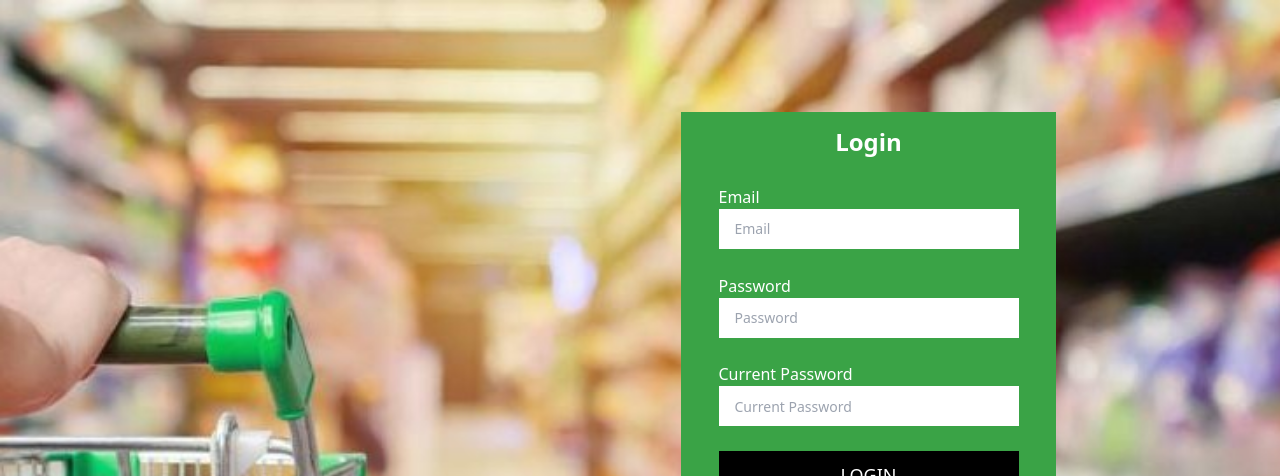
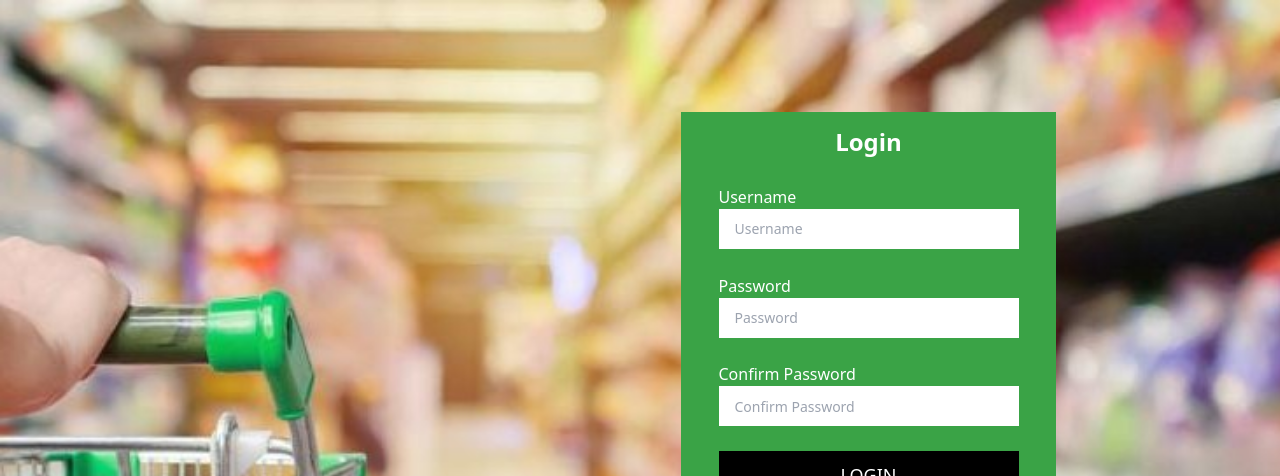
Before and after one commit to khaled-bissani/shelves-tracker, a React (Create React App) app in the folder supplier-frontend/: page /login in a window 1280 px wide. Shown: the top 476 px of the page. Built offline with nearby package versions, Linux system fonts and the light colour scheme.

Commit message:
Frontend <> Supplier frontend: adding formik in the login page

```diff
--- a/supplier-frontend/src/pages/login/Login.js
+++ b/supplier-frontend/src/pages/login/Login.js
@@ -3,6 +3,7 @@ import { useNavigate } from "react-router-dom"
 import SignupLoginButton from '../../components/SignupLoginButton'
 import TextInput from '../../components/TextInput'
 import Background from '../../assets/background.jpg'
+import {Formik} from 'formik'
 
 const Login = () => {
 
@@ -25,12 +26,20 @@ const Login = () => {
     }
 
   return (
+    <Formik
+    initialValues={{
+        username:'',
+        password:'',
+        confirm_password:''
+    }}
+    >
+        {(props)=> (
             <div className='flex justify-end h-screen' style={{backgroundImage : `url(${Background})`, backgroundRepeat:"no-repeat", backgroundSize:"cover"}}>
                 <div className='flex flex-col items-center justify-around w-[375px] h-[450px] bg-[#3AA346] mt-28 mr-56'>
                     <h1 className='font-sans font-bold text-[24px] text-white'>Login</h1>
-            <TextInput label={"Email"} type={"email"} placeholder={"Email"} value={user.email} onChange={(e)=>handleChange(e,"email")} textColor="white" bgColor="white"/>
+                    <TextInput label={"Username"} type={"text"} placeholder={"Username"} value={user.username} onChange={(e)=>handleChange(e,"username")} textColor="white" bgColor="white"/>
                     <TextInput label={"Password"} type={"password"} placeholder={"Password"} value={user.password} onChange={(e)=>handleChange(e,"password")} textColor="white" bgColor="white"/>
-            <TextInput label={"Current Password"} type={"password"} placeholder={"Current Password"} value={user.current_password} onChange={(e)=>handleChange(e,"current_password")} textColor="white" bgColor="white"/>
+                    <TextInput label={"Confirm Password"} type={"password"} placeholder={"Confirm Password"} value={user.current_password} onChange={(e)=>handleChange(e,"current_password")} textColor="white" bgColor="white"/>
                     <SignupLoginButton text={"LOGIN"} onClick={handleClick}/>
                     <p className='font-sans'>Don't have an account?
                         <span className='text-white cursor-pointer' onClick={() =>{navigate("/")}}>
@@ -39,6 +48,8 @@ const Login = () => {
                     </p>
                 </div>
             </div>
+        )}
+    </Formik>
   )
 }
 
```
Lines whose indentation alone changed are shown as unchanged.
